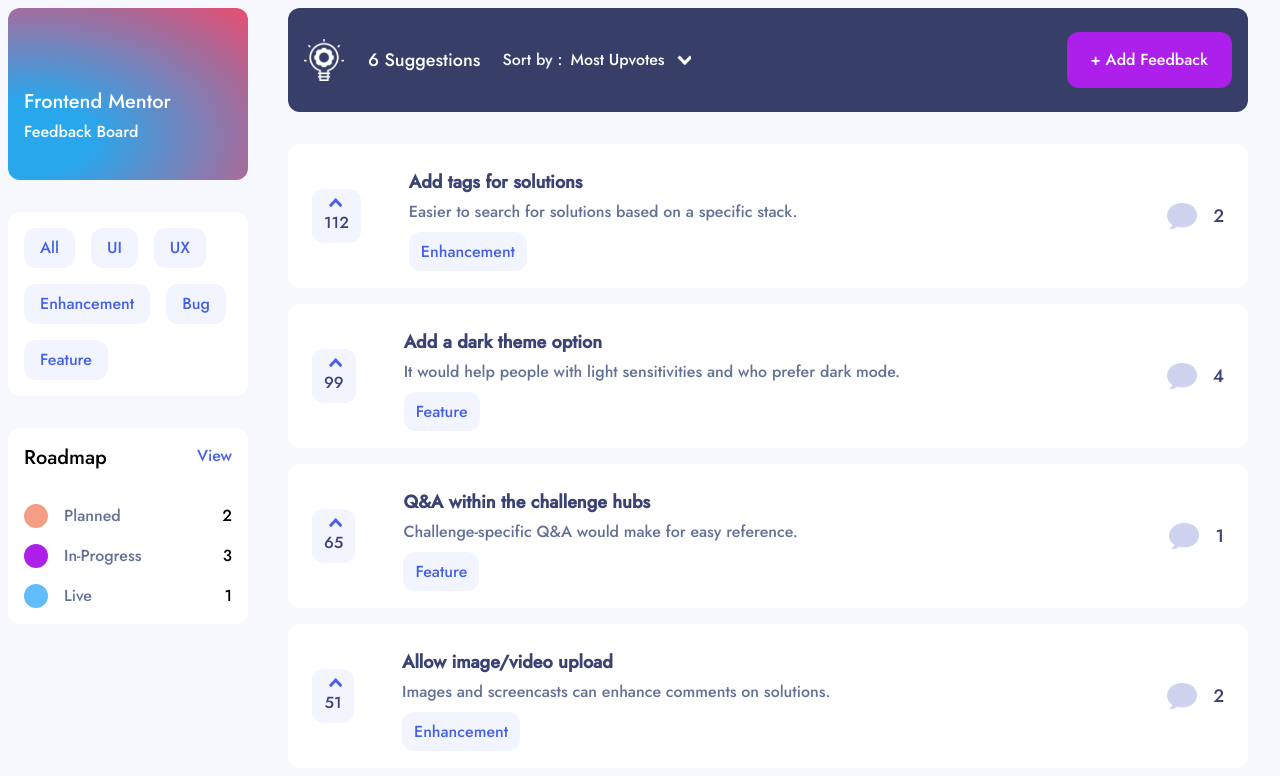
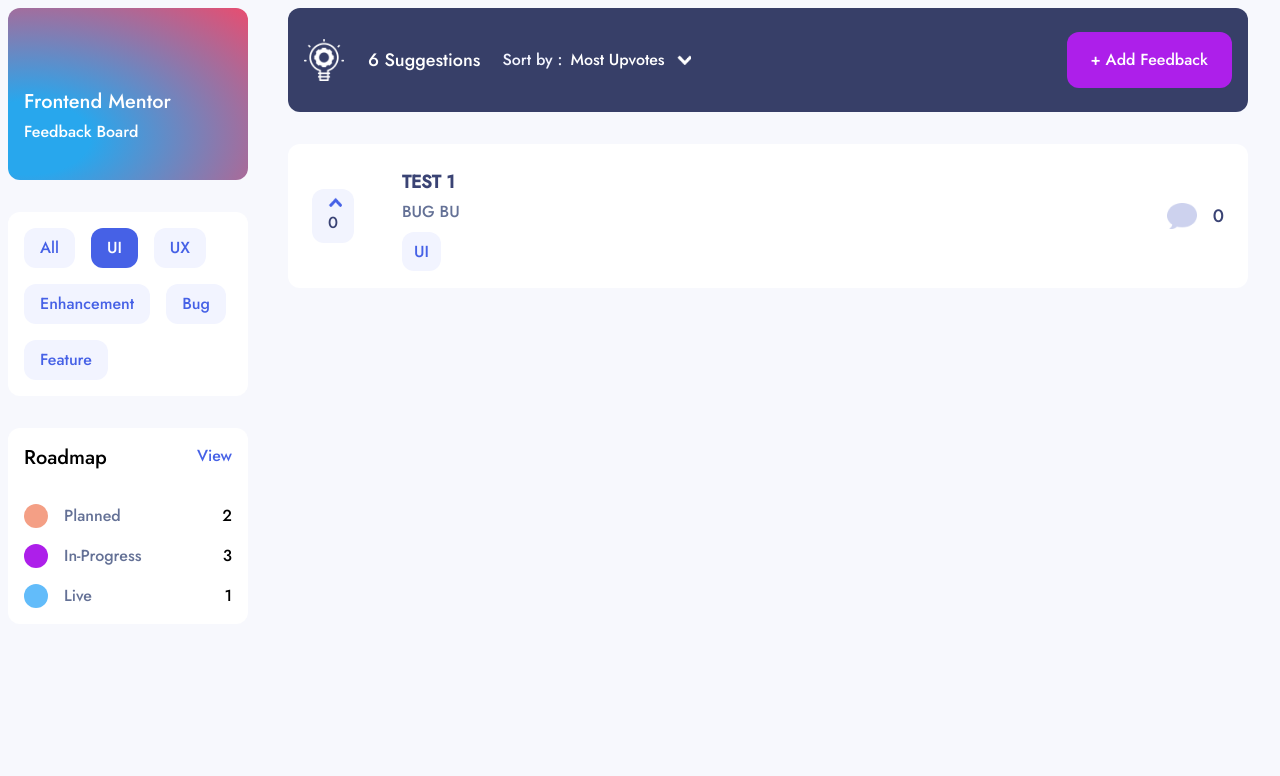
Before and after one commit to cMuhammadali/product-feedback-app, a React (Create React App) app: page / in a window 1280 px wide. Both pictures are taken after a click on the button "UI". Shown: the top 776 px of the page. Built offline with nearby package versions, Linux system fonts and the light colour scheme; data requests are answered from the project's data file.

Commit message:
leftbar filter is working

```diff
--- a/db.json
+++ b/db.json
@@ -88,147 +88,8 @@
       "isLiked": false,
       "comments": [],
       "title": "TEST 1",
-      "type": "Bug",
+      "type": "UI",
       "description": "BUG BU"
-    }
-  ],
-  "cats": [
-    {
-      "id": 1,
-      "title": "Golden chinchilla",
-      "img": "https://www.hepper.com/wp-content/uploads/2021/10/longhair-cat-golden-blue-chinchilla-with-green-eyes3_OksanaSusoeva_shutterstock.jpg",
-      "price": 1000,
-      "birthDate": "2022-01-12",
-      "weight": 3,
-      "benefits": "Beautiful;Tame;Latokka o'rgangan"
-    },
-    {
-      "id": 2,
-      "title": "Qizil Ara",
-      "img": "https://mybritishshorthair.com/wp-content/uploads/2020/04/Grey_British_Shorthair_with_yellow_eyes-1024x861.jpg",
-      "price": 1200,
-      "birthDate": "2022-02-09",
-      "weight": 4,
-      "benefits": ""
-    }
-  ],
-  "students": [
-    {
-      "id": 100,
-      "name": "Ibrohimjon",
-      "lastName": "Alimuhammedov",
-      "mark": 140.5,
-      "markedDate": "2021-12-05"
-    },
-    {
-      "id": 101,
-      "name": "Asadbek",
-      "lastName": "",
-      "mark": 146,
-      "markedDate": "2021-12-06"
-    },
-    {
-      "id": 102,
-      "name": "Ahmadjon",
-      "lastName": "Hasanjanov",
-      "mark": 75,
-      "markedDate": "2021-12-01"
-    },
-    {
-      "id": 103,
-      "name": "G'anivoy",
-      "lastName": "Teshayev",
-      "mark": 40,
-      "markedDate": "2021-12-05"
-    },
-    {
-      "id": 104,
-      "name": "Kamronbek",
-      "lastName": "Zoirov",
-      "mark": 150,
-      "markedDate": "2022-03-29"
-    }
-  ],
-  "parrots": [
-    {
-      "id": 1,
-      "title": "Hyacinth macaw",
-      "img": "https://media.istockphoto.com/photos/parrot-hyacinth-macaw-picture-id1359443019?b=1&k=20&m=1359443019&s=170667a&w=0&h=dteRZ9bM7sEvBbFE9it1r9O7IxlILXb1UnSoLNEVMAg=",
-      "price": 5000,
-      "birthDate": "2022-01-12",
-      "sizes": {
-        "width": 184,
-        "height": 50
-      },
-      "isFavorite": false,
-      "features": "Beautiful,Tame,Can speak"
-    },
-    {
-      "id": 2,
-      "title": "Qizil Ara",
-      "img": "https://media.istockphoto.com/photos/amazon-rainforest-parrot-macaw-picture-id1197182594?b=1&k=20&m=1197182594&s=170667a&w=0&h=bBQfSDgofCr_w2DBf79cwQe-JA45i02vCv7Ttx5qcmU=",
-      "price": 1200,
-      "birthDate": "2022-02-09",
-      "sizes": {
-        "width": 235,
-        "height": 100
-      },
-      "isFavorite": false,
-      "features": ""
-    },
-    {
-      "id": 3,
-      "title": "Sariq tojli oq Kakatu",
-      "img": "https://media.istockphoto.com/photos/sulphur-crested-cockatoo-picture-id1322969996?k=20&m=1322969996&s=612x612&w=0&h=jceOFxtD6QmLKqKxUxdGFTVc7bATCCVcwpwUSCca0aE=",
-      "price": 1500,
-      "birthDate": "2022-02-20",
-      "sizes": {
-        "width": 138,
-        "height": 84
-      },
-      "isFavorite": false,
-      "features": ""
-    }
-  ],
-  "products": [
-    {
-      "id": 123,
-      "title": "Redmi Note 10 Pro",
-      "img": "https://picsum.photos/300/200",
-      "price": 4300000,
-      "model": "Xiaomi",
-      "addedDate": "2021-11-12",
-      "benefits": [
-        "8gb",
-        "128gb",
-        "Waterproof"
-      ]
-    },
-    {
-      "id": 124,
-      "title": "Samgung Note 20 Ultra",
-      "img": "https://picsum.photos/300/200",
-      "price": 8300000,
-      "model": "Samsung",
-      "addedDate": "2021-10-12",
-      "benefits": [
-        "32gb",
-        "1tb"
-      ]
-    }
-  ],
-  "manufacturers": [
-    {
-      "id": 1,
-      "name": "Xiaomi"
-    },
-    {
-      "id": 2,
-      "name": "Apple"
-    },
-    {
-      "id": 3,
-      "name": "Samsung"
     }
   ]
 }
--- a/src/shared/services/PostService.ts
+++ b/src/shared/services/PostService.ts
@@ -30,10 +30,7 @@
         url: `/feedbacks/${id}`,
       }),
     }),
-    editFeedbackPost: build.mutation<
-      IPost,
-      { id?: number | string; feedback: IPost }
-    >({
+    editFeedbackPost: build.mutation<IPost,{ id?: number | string; feedback: IPost }>({
       query: ({ id, feedback }) => ({
         url: `/feedbacks/${id}`,
         method: "PATCH",
--- a/src/shared/ui/home/Home.tsx
+++ b/src/shared/ui/home/Home.tsx
@@ -1,17 +1,37 @@
+import { PostService } from "../../services/PostService";
 import { Leftbar, List, Navbar } from "../index";
-import React from "react";
+import { IPost } from "../../modules/IPost";
+import React, { useState } from "react";
 
 export const Home: React.FC = () => {
+  const [filterResult, setFilterResult] = useState<IPost[] | null | undefined>(
+    []
+  );
+  const {
+    data: posts,
+    error,
+    isLoading,
+  } = PostService.useFetchAllPostsQuery(100);
+
+  const handleFilter = (type: string) => {
+    if (type === "All") {
+      setFilterResult(posts);
+    } else {
+      const result = posts?.filter((feedback) => feedback.type === type);
+      setFilterResult(result || null);
+    }
+  };
+
   return (
     <div className="flex justify-between h-screen w-full">
       <div className="leftbar w-1/5">
-        <Leftbar />
+        <Leftbar handleFilter={handleFilter} />
       </div>
 
       <div className="w-4/5 pt-2 px-8">
         <Navbar />
 
-        <List />
+        <List isLoading={isLoading} posts={posts} filterResult={filterResult} />
       </div>
     </div>
   );
--- a/src/shared/ui/leftbar/LeftBar.tsx
+++ b/src/shared/ui/leftbar/LeftBar.tsx
@@ -1,7 +1,40 @@
-import React from "react";
+import React, { useState } from "react";
 import "./Leftbar.css";
 
-export const Leftbar: React.FC = () => {
+interface LeftbarProps {
+  handleFilter: (type: string) => void;
+}
+
+export const Leftbar: React.FC<LeftbarProps> = ({ handleFilter }) => {
+  const [activeButton, setActiveButton] = useState("All");
+
+  const handleClick = (type: string) => {
+    if (type === "All") {
+      setActiveButton("All");
+      handleFilter("All");
+    }
+    if (type === "UI") {
+      setActiveButton("UI");
+      handleFilter("UI");
+    }
+    if (type === "UX") {
+      setActiveButton("UX");
+      handleFilter("UX");
+    }
+    if (type === "Enhancement") {
+      setActiveButton("Enhancement");
+      handleFilter("Enhancement");
+    }
+    if (type === "Bug") {
+      setActiveButton("Bug");
+      handleFilter("Bug");
+    }
+    if (type === "Feature") {
+      setActiveButton("Feature");
+      handleFilter("Feature");
+    }
+  };
+
   return (
     <div className="h-screen p-2">
       <div className="w-full leftbar-radial p-4 rounded-xl pt-20 pb-8">
@@ -10,20 +43,64 @@
       </div>
 
       <div className="w-full bg-white p-4 rounded-xl mt-8">
-        <button className="px-4 py-2 rounded-xl bg-leftbar-buttons">All</button>
-        <button className="px-4 py-2 rounded-xl bg-leftbar-buttons ml-4">
+        <button
+          className={
+            activeButton === "All"
+              ? "px-4 py-2 rounded-xl bg-leftbar-buttons-active"
+              : "px-4 py-2 rounded-xl bg-leftbar-buttons"
+          }
+          onClick={() => handleClick("All")}
+        >
+          All
+        </button>
+        <button
+          className={
+            activeButton === "UI"
+              ? "px-4 py-2 rounded-xl bg-leftbar-buttons-active ml-4"
+              : "px-4 py-2 rounded-xl bg-leftbar-buttons ml-4"
+          }
+          onClick={() => handleClick("UI")}
+        >
           UI
         </button>
-        <button className="px-4 py-2 rounded-xl bg-leftbar-buttons ml-4">
+        <button
+          className={
+            activeButton === "UX"
+              ? "px-4 py-2 rounded-xl bg-leftbar-buttons-active ml-4"
+              : "px-4 py-2 rounded-xl bg-leftbar-buttons ml-4"
+          }
+          onClick={() => handleClick("UX")}
+        >
           UX
         </button>
-        <button className="px-4 py-2 rounded-xl bg-leftbar-buttons mt-4">
+        <button
+          className={
+            activeButton === "Enhancement"
+              ? "px-4 py-2 rounded-xl bg-leftbar-buttons-active mt-4"
+              : "px-4 py-2 rounded-xl bg-leftbar-buttons mt-4"
+          }
+          onClick={() => handleClick("Enhancement")}
+        >
           Enhancement
         </button>
-        <button className="px-4 py-2 rounded-xl bg-leftbar-buttons ml-4 mt-4">
+        <button
+          className={
+            activeButton === "Bug"
+              ? "px-4 py-2 rounded-xl bg-leftbar-buttons-active ml-4 mt-4"
+              : "px-4 py-2 rounded-xl bg-leftbar-buttons ml-4 mt-4"
+          }
+          onClick={() => handleClick("Bug")}
+        >
           Bug
         </button>
-        <button className="px-4 py-2 rounded-xl bg-leftbar-buttons mt-4">
+        <button
+          className={
+            activeButton === "Feature"
+              ? "px-4 py-2 rounded-xl bg-leftbar-buttons-active mt-4"
+              : "px-4 py-2 rounded-xl bg-leftbar-buttons mt-4"
+          }
+          onClick={() => handleClick("Feature")}
+        >
           Feature
         </button>
       </div>
--- a/src/shared/ui/leftbar/Leftbar.css
+++ b/src/shared/ui/leftbar/Leftbar.css
@@ -1,7 +1,7 @@
 .leftbar-radial {
   background: radial-gradient(
     farthest-corner at 20px 130px,
-    #28A7ED 20%,
+    #28a7ed 20%,
     #e84d70 100%
   );
 }
@@ -13,14 +13,26 @@
 
 .bg-leftbar-buttons:hover {
   background: #4661e6;
+  color: #fff;
   transition: all 0.5s;
+}
+.bg-leftbar-buttons:active {
+  background: #4661e6;
   color: #fff;
 }
-
+.bg-leftbar-buttons.btns.active {
+  background: #4661e6;
+  color: #fff;
+  border-right: 2px solid #fff;
+}
 .text-leftbar-color {
   color: #4661e6;
 }
-
+.bg-leftbar-buttons-active{
+  background: #4661e6;
+  color: #fff;
+  transition: all 0.5s;
+}
 .bg-leftbar {
   background-color: #f49f85;
 }
--- a/src/shared/ui/list/List.tsx
+++ b/src/shared/ui/list/List.tsx
@@ -1,18 +1,23 @@
 import ListUpIconWhite from "../../images/ListUpIconWhite.png";
-import { PostService } from "../../services/PostService";
 import ListUpIon from "../../images/ListUpIcon.png";
 import CommentIcon from "../../images/Comment.png";
+import { IPost } from "../../modules/IPost";
 import React, { useState } from "react";
 import { Link } from "react-router-dom";
 import "./List.css";
 
-export const List: React.FC = () => {
+type ListProps = {
+  posts: IPost[] | undefined;
+  isLoading: boolean;
+  filterResult: IPost[] | null | undefined;
+};
+
+export const List: React.FC<ListProps> = ({
+  posts,
+  isLoading,
+  filterResult,
+}) => {
   const [isHover, setIsHover] = useState(false);
-  const {
-    data: posts,
-    error,
-    isLoading,
-  } = PostService.useFetchAllPostsQuery(100);
 
   if (isLoading)
     return (
@@ -21,11 +26,10 @@
 
   return (
     <div className="list-box mt-4">
-      {posts &&
-        posts.map((item) => {
+      {filterResult?.length
+        ? filterResult.map((item) => {
             return (
-            <Link to={`/one-feedback/${item.id}`} key={item.id}>
-              <div className="mt-4 cursor-pointer feedback-shadow">
+              <div className="mt-4 feedback-shadow" key={item?.id}>
                 <div className="flex justify-between bg-white p-6 rounded-xl">
                   <div className="w-4/5 flex justify-left items-center">
                     <div
@@ -47,20 +51,26 @@
                         />
                       )}
                       <span className="text-center nt-2 list-span-text items-center">
-                        {item.likes}
+                        {item?.likes}
                       </span>
                     </div>
+                    <Link
+                      to={`/one-feedback/${item?.id}`}
+                      key={item?.id}
+                      className="cursor-pointer"
+                    >
                       <div className="items-center ml-6">
                         <h1 className="list-title-text text-lg font-bold mb-1">
-                        {item.title}
+                          {item?.title}
                         </h1>
                         <p className="list-p-text mt-1 mb-4">
-                        {item.description}
+                          {item?.description}
                         </p>
                         <span className="list-span-text-last px-3 py-2 mt-4 rounded-xl">
-                        {item.type}
+                          {item?.type}
                         </span>
                       </div>
+                    </Link>
                   </div>
 
                   <div className="flex justify-between items-center">
@@ -70,12 +80,71 @@
                       className="comment-icon mr-2"
                     />
                     <span className="text-lg ml-2 list-title-text">
-                      {item.commentsCount}
+                      {item?.commentsCount}
                     </span>
                   </div>
                 </div>
               </div>
+            );
+          })
+        : posts?.map((item) => {
+            return (
+              <div className="mt-4 feedback-shadow" key={item?.id}>
+                <div className="flex justify-between bg-white p-6 rounded-xl">
+                  <div className="w-4/5 flex justify-left items-center">
+                    <div
+                      className="text-center rounded-xl list-up-button cursor-pointer px-3 py-2 items-center mr-6"
+                      onMouseOver={() => setIsHover(true)}
+                      onMouseOut={() => setIsHover(false)}
+                    >
+                      {isHover ? (
+                        <img
+                          src={ListUpIconWhite}
+                          alt="UpIcon"
+                          className="list-up-icon text-center mb-1 ml-1 items-center"
+                        />
+                      ) : (
+                        <img
+                          src={ListUpIon}
+                          alt="UpIcon"
+                          className="list-up-icon text-center mb-1 ml-1 items-center"
+                        />
+                      )}
+                      <span className="text-center nt-2 list-span-text items-center">
+                        {item?.likes}
+                      </span>
+                    </div>
+                    <Link
+                      to={`/one-feedback/${item?.id}`}
+                      key={item?.id}
+                      className="cursor-pointer"
+                    >
+                      <div className="items-center ml-6">
+                        <h1 className="list-title-text text-lg font-bold mb-1">
+                          {item?.title}
+                        </h1>
+                        <p className="list-p-text mt-1 mb-4">
+                          {item?.description}
+                        </p>
+                        <span className="list-span-text-last px-3 py-2 mt-4 rounded-xl">
+                          {item?.type}
+                        </span>
+                      </div>
                     </Link>
+                  </div>
+
+                  <div className="flex justify-between items-center">
+                    <img
+                      src={CommentIcon}
+                      alt="CommentIcon"
+                      className="comment-icon mr-2"
+                    />
+                    <span className="text-lg ml-2 list-title-text">
+                      {item?.commentsCount}
+                    </span>
+                  </div>
+                </div>
+              </div>
             );
           })}
     </div>
```
Lines whose indentation alone changed are shown as unchanged.
